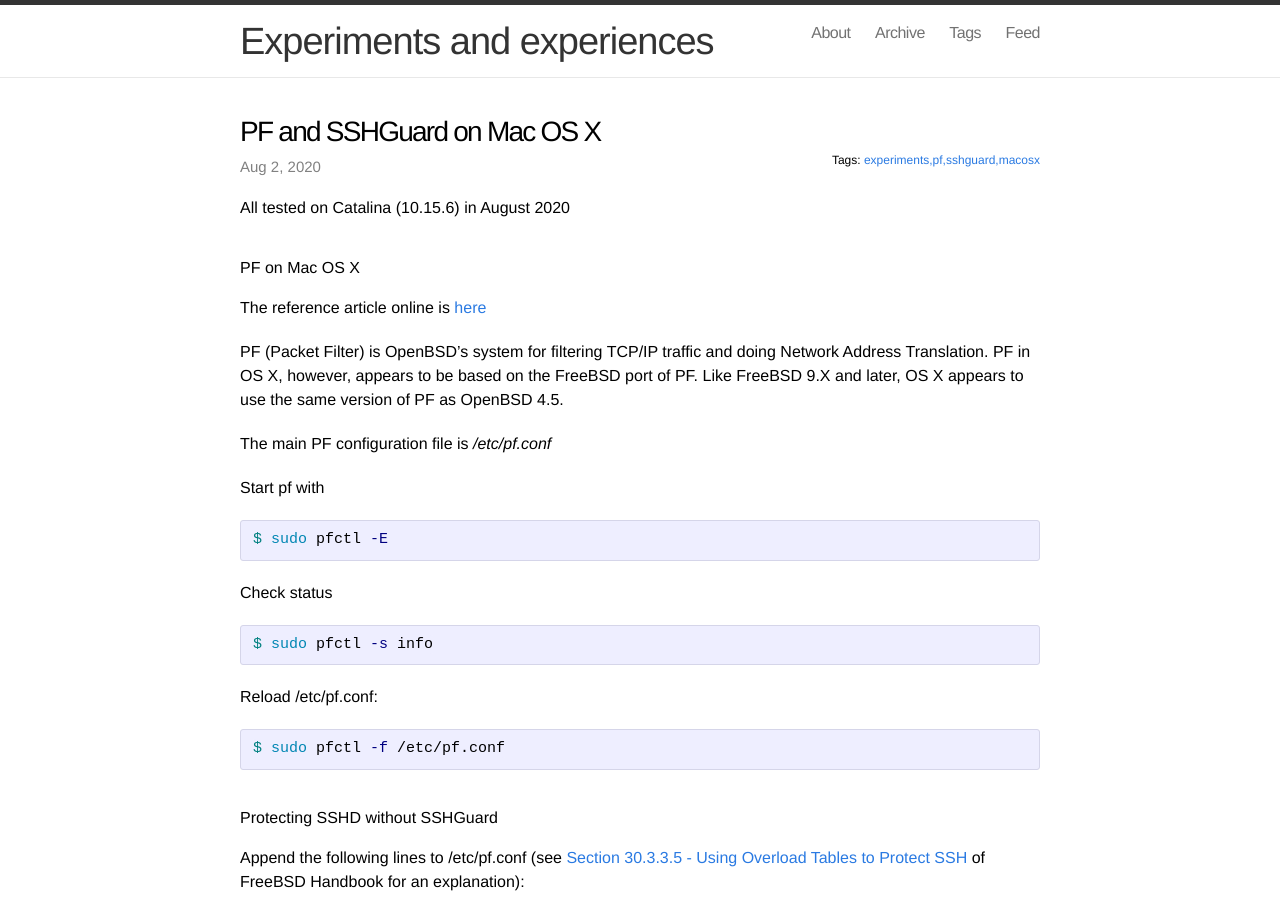
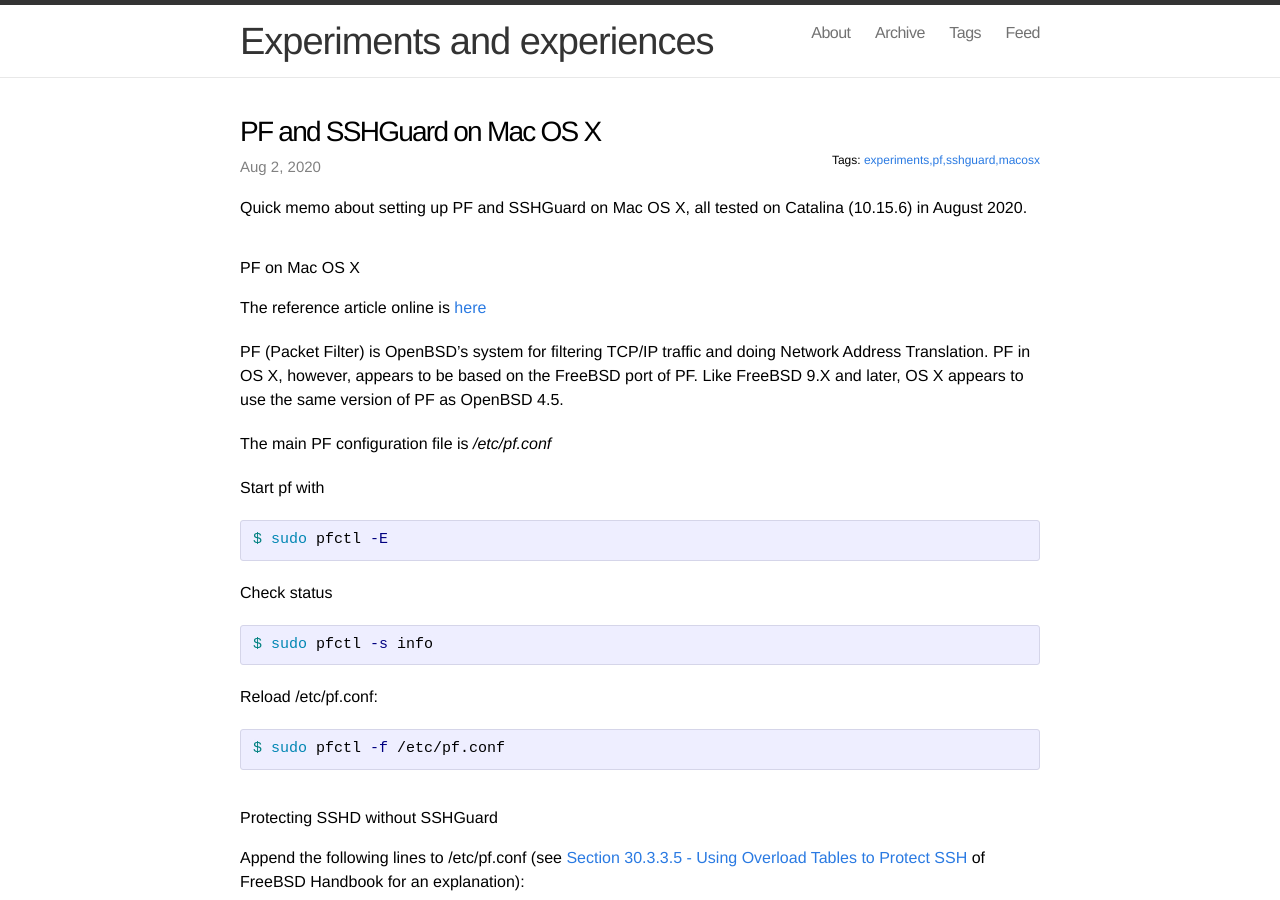
Before and after one commit to AnilDaoud/exp, a Jekyll site: the page built from _posts/2020-08-02-pf-and-sshguard-macosx.markdown, in a window 1280 px wide and 900 px high. Built offline with Jekyll 4.4.1, drawn with Linux system fonts in a browser that asks for light colours; comment, search, counter and statistics services are not loaded.

Commit message:
remove date from post content

```diff
--- a/_posts/2020-08-02-pf-and-sshguard-macosx.markdown
+++ b/_posts/2020-08-02-pf-and-sshguard-macosx.markdown
@@ -1,11 +1,10 @@
 ---
 layout: post
-title: "PF and SSHGuard on Mac OS X"
-date: 2020-08-02 21:28:27
+title:  "PF and SSHGuard on Mac OS X"
 tags: experiments pf sshguard macosx
 ---
 
-All tested on Catalina (10.15.6) in August 2020
+Quick memo about setting up PF and SSHGuard on Mac OS X, all tested on Catalina (10.15.6) in August 2020.
 
 # PF on Mac OS X
 
```
